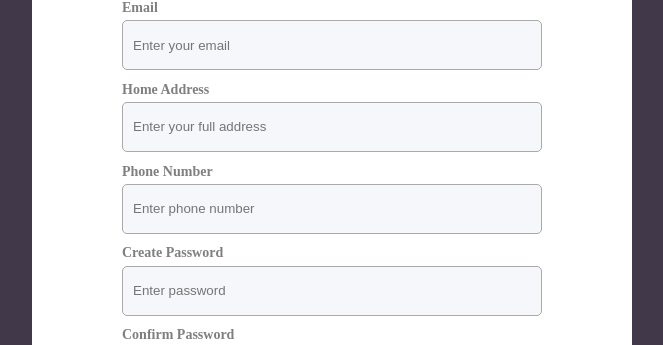
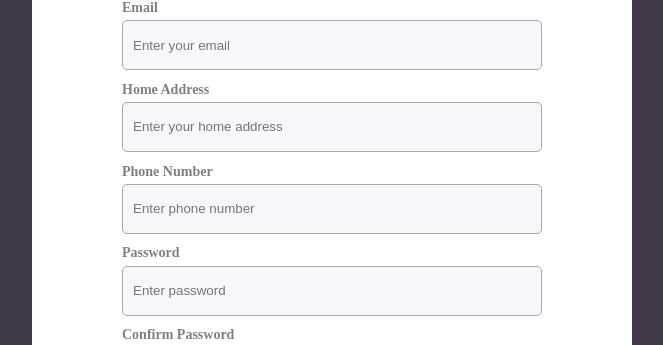
Before and after one commit to Africa-Trainovation-Consulting/newATC, a React (Create React App) app: page /signUp in a window 1280 px wide. Shown: the part 243-588 px from the top of the page, without its empty margins (308-971 px from the left). Built offline with nearby package versions, Linux system fonts and the light colour scheme.

Commit message:
signup  modal done dusted.

```diff
--- a/src/Sass/style.scss
+++ b/src/Sass/style.scss
@@ -40,7 +40,7 @@ $input-bg-color:#F5F7FA;
 }
 
 @mixin flex_btn {
-    width: 90%;
+    width: 85%;
     @include flex();
     justify-content: space-between;
 }
--- a/src/components/Login.js
+++ b/src/components/Login.js
@@ -33,7 +33,7 @@ function Login(props) {
             </div>
             <form action="post">
                 <Formgroup label='Email' htmlFor='Email' type='email' name='email' placeholder='Enter your email'/>
-                <Formgroup label='Password' for='password' type='password' name='password' placeholder='Enter password'/>
+                <Formgroup label='Password' htmlFor='password' type='password' name='password' placeholder='Enter password'/>
                 <Link to='/choosePlan'>
                     <button type="submit" onClick={continueHandler}> Continue <svg xmlns="http://www.w3.org/2000/svg" width="27" height="10" viewBox="0 0 37 20" fill="none">
                         <path d="M35.5 10H2M35.5 10L27.5 18.5M35.5 10L27.5 2" stroke="white" stroke-width="3" stroke-linecap="round" stroke-linejoin="round" />
--- a/src/components/SignUp.js
+++ b/src/components/SignUp.js
@@ -2,6 +2,7 @@
 import React from "react";
 import Backdrop from './HOC'
 import { Link } from 'react-router-dom'
+import Formgroup from '../layouts/FormGroup';
 function SignUp(props) {
     function continueHandler(event) {
         event.stopPropagation();
@@ -18,30 +19,12 @@ function SignUp(props) {
                 </button>
             </span>
             <form action="post">
-                <span className="form-group">
-                    <label for="Name"> Full Name </label>
-                    <input type="text" name="name" placeholder="Enter your full name" />
-                </span>
-                <span className="form-group">
-                    <label for="Email"> Email </label>
-                    <input type="email" name="email" placeholder="Enter your email" />
-                </span>
-                <span className="form-group">
-                    <label for="Address"> Home Address </label>
-                    <input type="address" name="address" placeholder="Enter your full address" />
-                </span>
-                <span className="form-group">
-                    <label for="phone"> Phone Number </label>
-                    <input type="tel" name="phone" placeholder="Enter phone number" />
-                </span>
-                <span className="form-group">
-                    <label for="password"> Create  Password </label>
-                    <input type="password" name="password" placeholder="Enter password" />
-                </span>
-                <span className="form-group">
-                    <label for="password"> Confirm  Password </label>
-                    <input type="password" name="confirmPassword" placeholder="Confirm password" />
-                </span>
+                <Formgroup label='Full Name' htmlFor='name' type='text' name='name' placeholder='Enter your full name' />
+                <Formgroup label='Email' htmlFor='Email' type='email' name='email' placeholder='Enter your email' />
+                <Formgroup label='Home Address' htmlFor='Address' type='address' name='address' placeholder='Enter your home address' />
+                <Formgroup label='Phone Number' htmlFor='Phone' type='tel' name='phone' placeholder='Enter phone number' />
+                <Formgroup label='Password' htmlFor='password' type='password' name='password' placeholder='Enter password' />
+                <Formgroup label='Confirm Password' htmlFor='password' type='password' name='confirmPassword' placeholder='Confirm password' />
                 <Link to='/upload'>
                     <button type="submit" onClick={continueHandler}> Continue <svg xmlns="http://www.w3.org/2000/svg" width="27" height="10" viewBox="0 0 37 20" fill="none">
                         <path d="M35.5 10H2M35.5 10L27.5 18.5M35.5 10L27.5 2" stroke="white" stroke-width="3" stroke-linecap="round" stroke-linejoin="round" />
```
